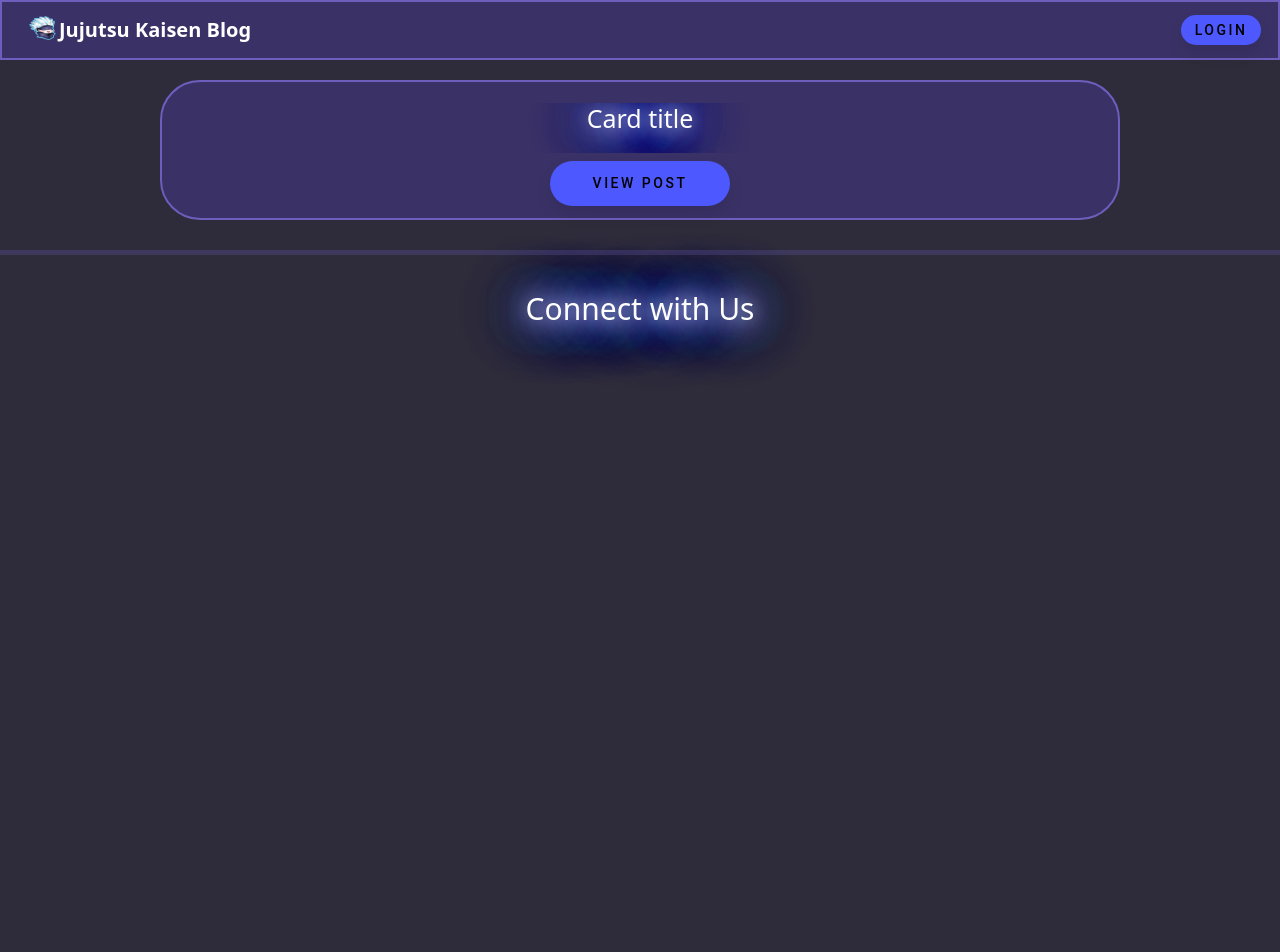
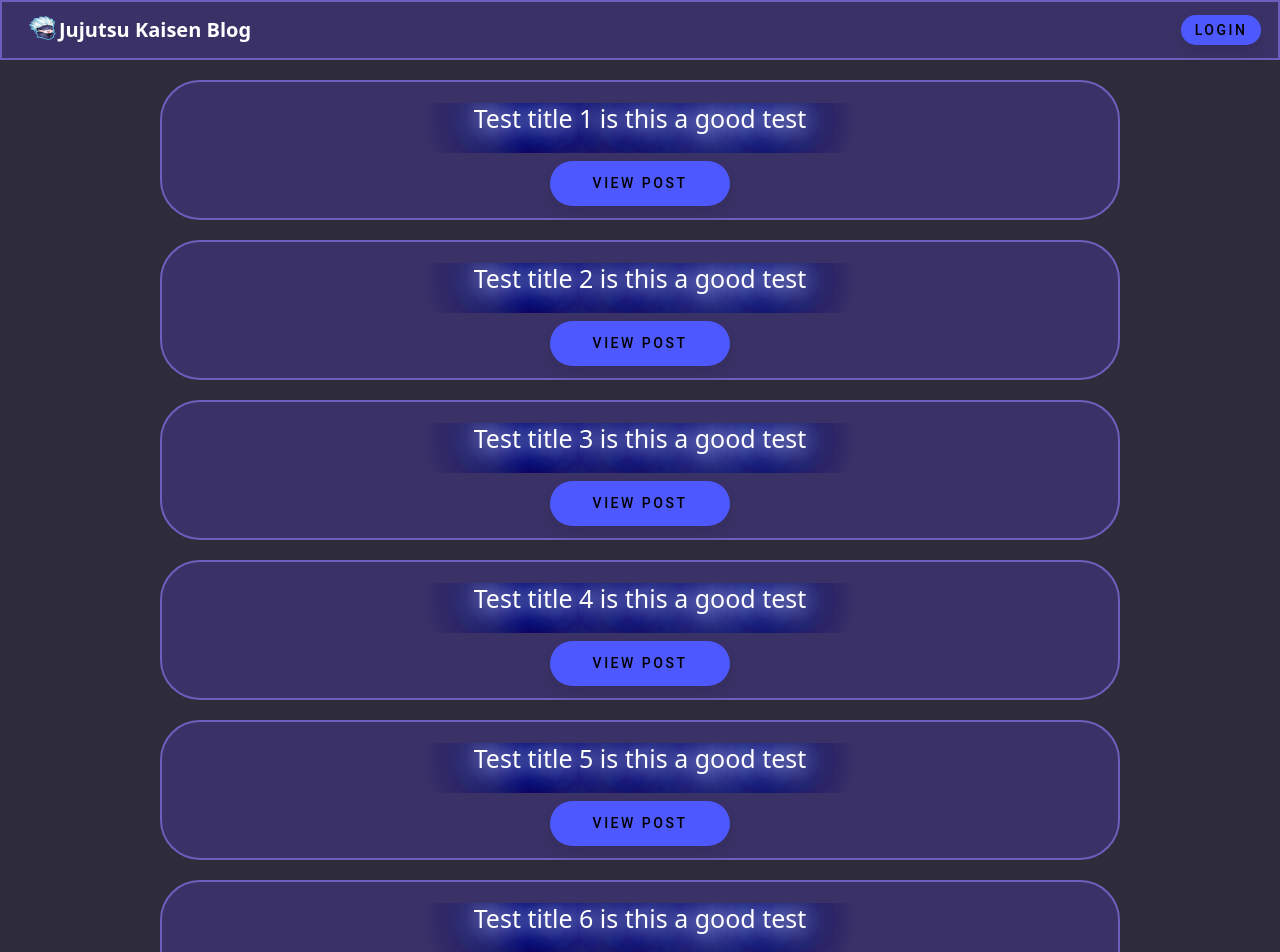
Before and after one commit to molyneauxk93/JJK-FanBlog, a React (Create React App) app in the folder client/: page /blog in a window 1280 px wide. Shown: the top 952 px of the page. Before the commit the page ends 800 px from the top, so only its background shows below. Built offline with nearby package versions, Linux system fonts and the light colour scheme; a web font is replaced by a local one.

Commit message:
Adding props to load blog post titles into blog page

```diff
--- a/client/src/components/BlogPosts.js
+++ b/client/src/components/BlogPosts.js
@@ -6,7 +6,7 @@ const BlogPosts = (props) => {
     return (
         <div className="card w-75 text-center post-title">
             <div className="card-body">
-                <h2 className="card-title blog-title cut-text">Card title</h2>
+                <h2 className="card-title blog-title cut-text">{props.data.title}</h2>
                 <button className="btn btn-primary button">View Post</button>
             </div>
         </div>
--- a/client/src/pages/Blog.js
+++ b/client/src/pages/Blog.js
@@ -5,15 +5,33 @@ export default function Blog() {
     // Create object with blogposts to render
     const blogposts = [
         {
-
-        }
+            title: 'Test title 1 is this a good test'
+        },
+        {
+            title: 'Test title 2 is this a good test'
+        },
+        {
+            title: 'Test title 3 is this a good test'
+        },
+        {
+            title: 'Test title 4 is this a good test'
+        },
+        {
+            title: 'Test title 5 is this a good test'
+        },
+        {
+            title: 'Test title 6 is this a good test'
+        },
+        {
+            title: 'Test title 7 is this a good test'
+        },
     ]
 
     // return blogpost object with data to be loaded into the photos page
     return (
         <div>
             {
-                blogposts.map((photos) => <BlogPosts data={photos} />)
+                blogposts.map((posttitles) => <BlogPosts data={posttitles} />)
             }
         </div>
     );
```
